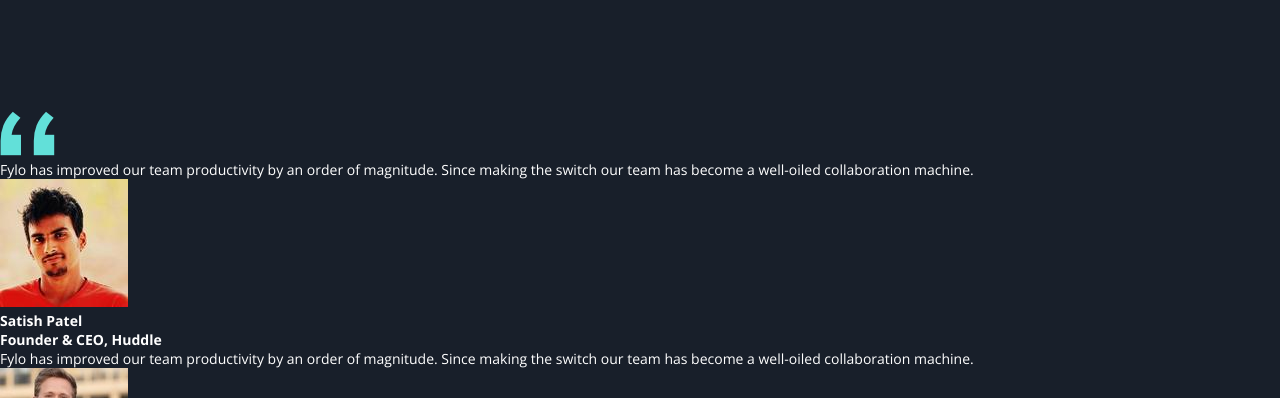
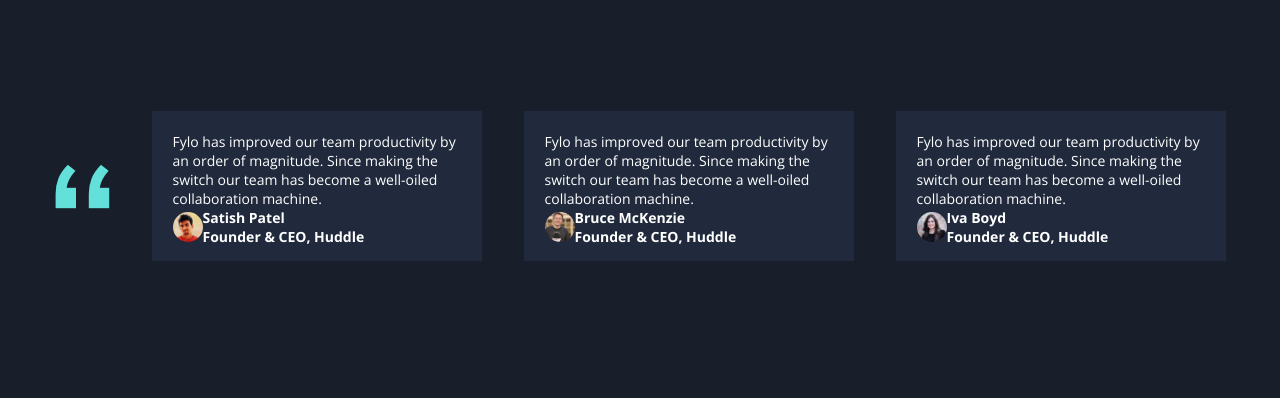
Before and after one commit to MrRioja/fylo-landing-page, a plain HTML site: page index.html in a window 1280 px wide. Shown: the part 2410-2808 px from the top of the page. Drawn offline with nearby package versions, Linux system fonts and the light colour scheme.

Commit message:
:alien: Estilizando os cards de comentários

```diff
--- a/index.html
+++ b/index.html
@@ -112,7 +112,7 @@
       </section>
 
       <section class="assessments">
-        <img src="./images/bg-quotes.png" alt="Quotes" />
+        <img src="./images/bg-quotes.png" alt="Quotes" class="quotes" />
 
         <div class="assessment">
           <p>
@@ -120,9 +120,13 @@
             Since making the switch our team has become a well-oiled
             collaboration machine.
           </p>
+          <div class="author">
             <img src="./images/profile-1.jpg" alt="Profile one" />
+            <div>
               <h5>Satish Patel</h5>
               <h6>Founder & CEO, Huddle</h6>
+            </div>
+          </div>
         </div>
 
         <div class="assessment">
@@ -131,9 +135,13 @@
             Since making the switch our team has become a well-oiled
             collaboration machine.
           </p>
+          <div class="author">
             <img src="./images/profile-2.jpg" alt="Profile one" />
+            <div>
               <h5>Bruce McKenzie</h5>
               <h6>Founder & CEO, Huddle</h6>
+            </div>
+          </div>
         </div>
 
         <div class="assessment">
@@ -142,9 +150,13 @@
             Since making the switch our team has become a well-oiled
             collaboration machine.
           </p>
+          <div class="author">
             <img src="./images/profile-3.jpg" alt="Profile one" />
+            <div>
               <h5>Iva Boyd</h5>
               <h6>Founder & CEO, Huddle</h6>
+            </div>
+          </div>
         </div>
       </section>
 
--- a/styles.css
+++ b/styles.css
@@ -161,6 +161,46 @@
   margin-left: 0.5rem;
 }
 
+/* Section Assessments */
+
+.assessments {
+  display: flex;
+  align-items: center;
+  margin-bottom: 10rem;
+  justify-content: center;
+}
+
+.quotes {
+  /* display: none; */
+}
+
+.assessment {
+  width: 330px;
+  height: 150px;
+  padding: 1.5rem;
+  background: var(--Dark-Blue-testimonials-bg);
+}
+
+.assessment:not(:first-child) {
+  margin-left: 3rem;
+}
+
+.assessment p {}
+
+.author {
+  display: flex;
+  align-items: center;
+}
+
+.author img {
+  width: 30px;
+  border-radius: 50%;
+}
+
+.author h5 {}
+
+.author h6 {}
+
 /* Footer */
 
 footer {
```
Lines whose indentation alone changed are shown as unchanged.
